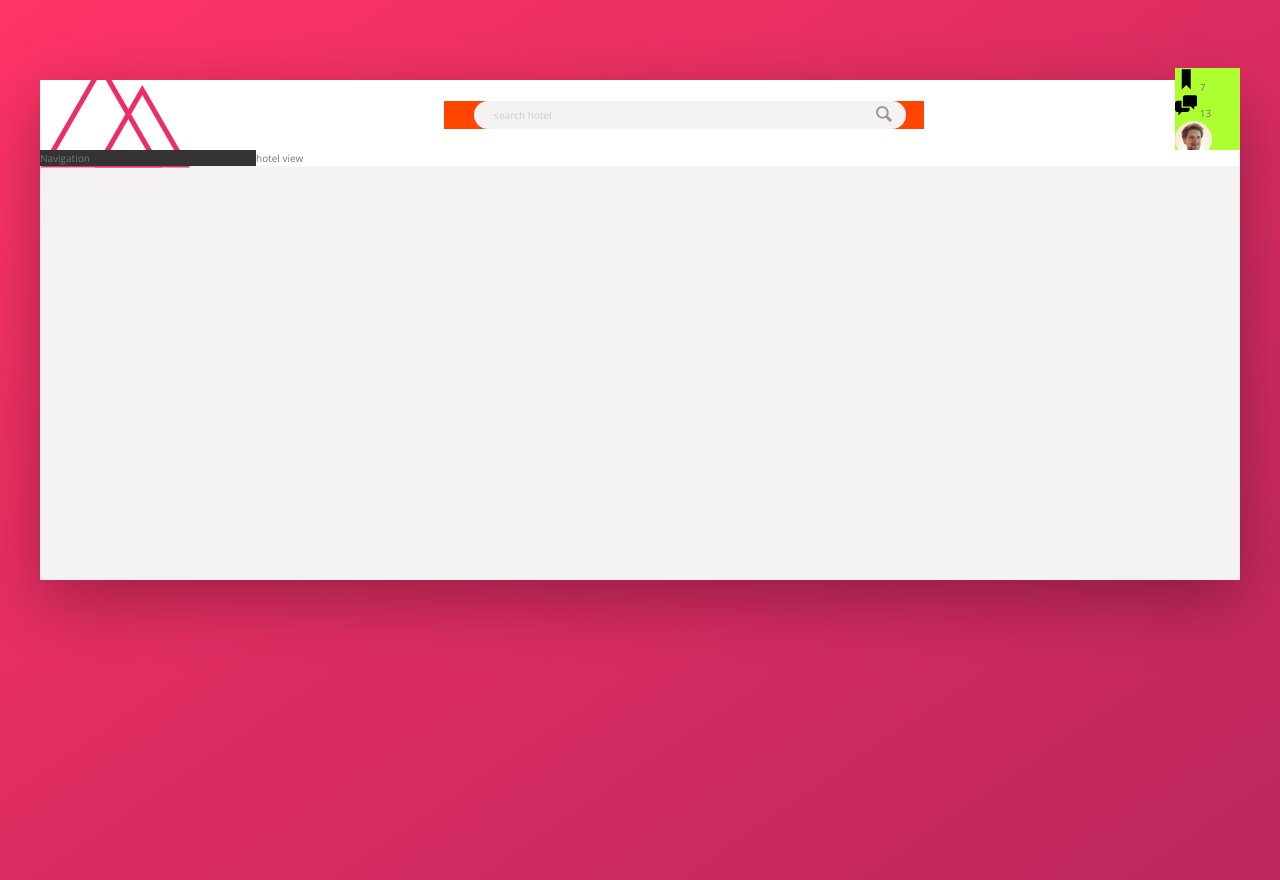
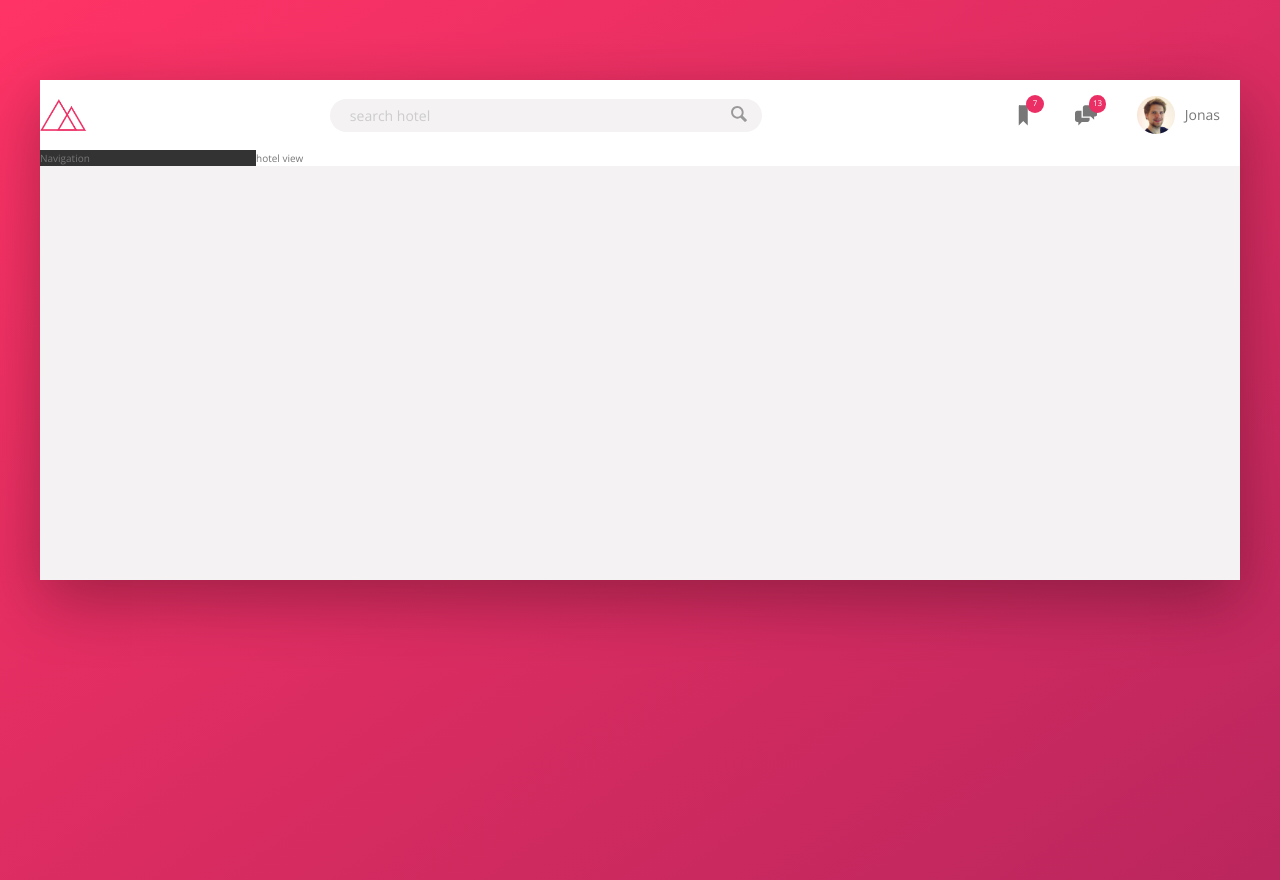
Before and after one commit to Toyurc/Trillo, a website: page index.html in a window 1280 px wide. Drawn offline with nearby package versions, Linux system fonts and the light colour scheme.

Commit message:
Feat: adds complete header

```diff
--- a/index.html
+++ b/index.html
@@ -13,7 +13,7 @@
     <body>
         <div class="container">
             <header class="header">
-                <img src="img/logo.png" alt="Trillo logo">
+                <img src="img/logo.png" alt="Trillo logo" class="logo">
                 <form action="#" class="search">
                     <input type="text" class="search__input" placeholder="search hotel" aria-placeholder="search hotel">
                     <button class="search__button">
--- a/sass/_component.scss
+++ b/sass/_component.scss
@@ -2,7 +2,7 @@
 //logo
 .logo {
     height: 3.25rem;
-    margin-left: 3rem;
+    margin-left: 2rem;
 }
 
 ////////////////////////////////////////////////////////////////
@@ -26,7 +26,7 @@
         transition: all .3s;
         margin-right: -3.25rem;
 
-        &:focus{
+        &:focus {
             outline: none;
             width: 100%;
             background-color: var(--color-grey-light-3);
@@ -38,7 +38,7 @@
         }
     }
 
-    &__input:focus + &__button {
+    &__input:focus+&__button {
         background-color: var(--color-grey-light-3);
     }
 
@@ -46,10 +46,11 @@
         border: none;
         background-color: var(--color-grey-light-2);
 
-        &:focus{
+        &:focus {
             outline: none;
         }
-        &:active{
+
+        &:active {
             transform: translateY(2px);
         }
     }
@@ -61,27 +62,59 @@
     }
 }
 
-
 ////////////////////////////////////////////////////////////////
 //user nav
 
 .user-nav {
-    background-color: greenyellow;
-    &__icon-box {}
+    align-self: stretch;
+
+    display: flex;
+    align-items: center;
+
+    & > * {
+        padding: 0 2rem;
+        cursor: pointer;
+        height: 100%;
+        display: flex;
+        align-items: center;
+    }
+
+    & > *:hover {
+        background-color: var(--color-grey-light-2);
+    }
+    &__icon-box {
+        position: relative;
+    }
 
     &__icon {
         height: 2.25rem;
         width: 2.25rem;
+        fill: var(--color-grey-dark-2);
     }
 
-    &__notification {}
+    &__notification {
+        font-size: .8rem;
+        height: 1.75rem;
+        width: 1.75rem;
+        border-radius: 100px;
+        background-color: var(--color-primary);
+        color: #ffffff;
+        position: absolute;
+        top: 1.5rem;
+        right: 1.1rem;
 
-    &__user {}
+
+        //secret
+        display: flex;
+        justify-content: center;
+        align-items: center;
+    }
+
 
     &__user-photo {
         height: 3.75rem;
         border-radius: 50%;
+        margin-right: 1rem;
     }
 
-    &--user-name {}
 }
```
Also changed, not shown: css/style.css.
